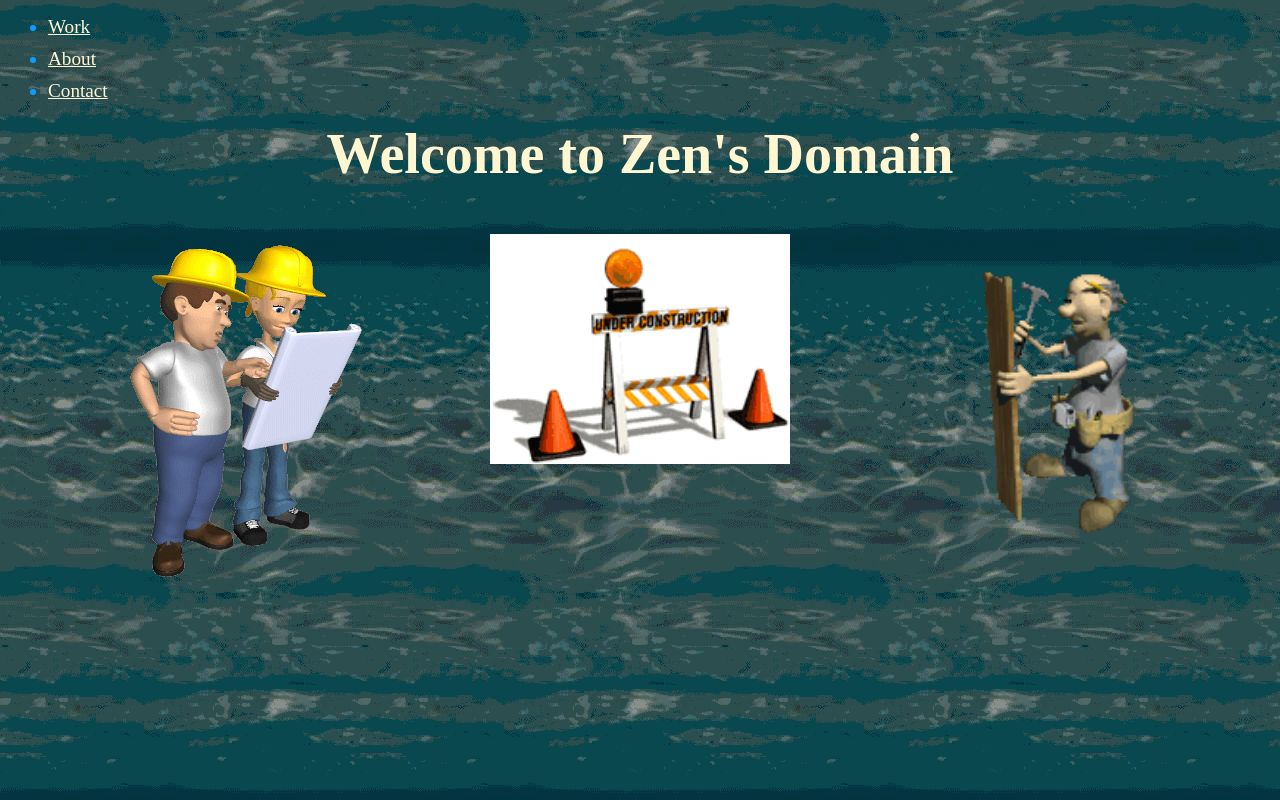
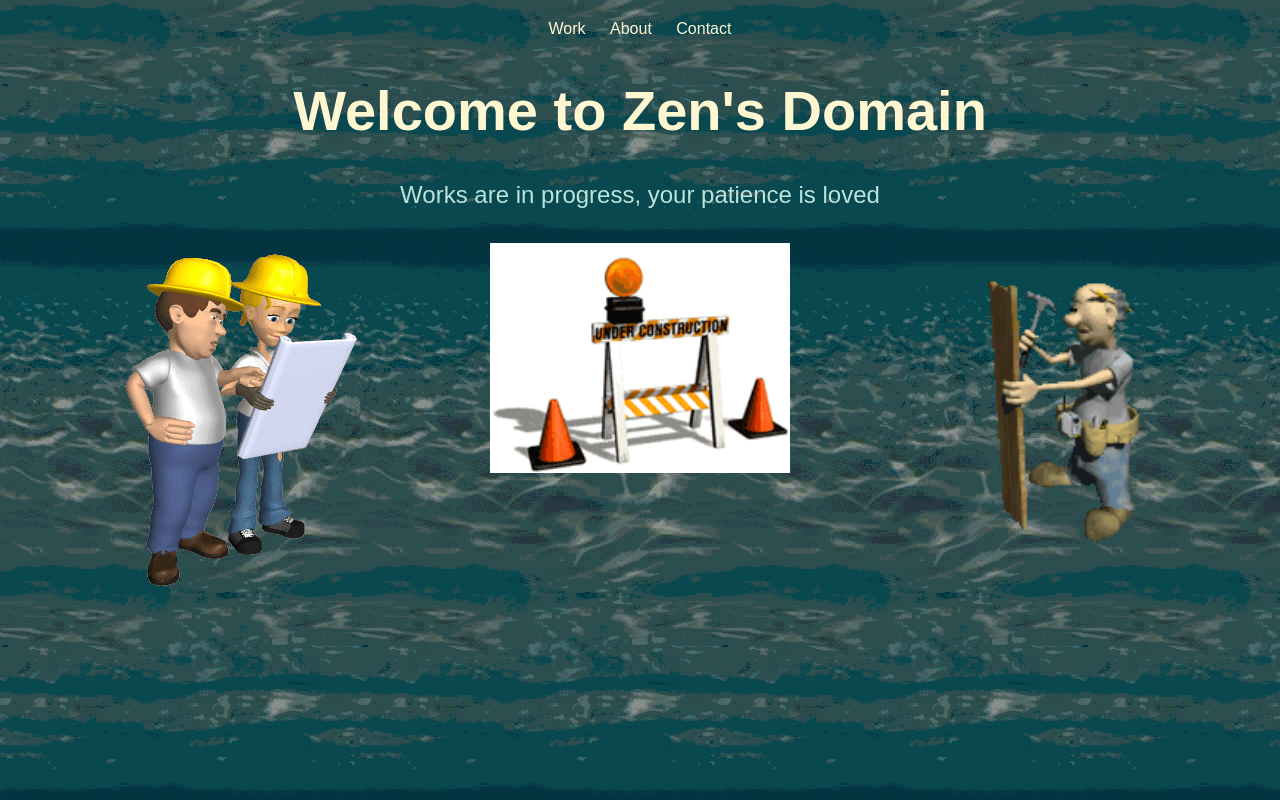
Before and after one commit to zenswebdev/zensdomain, a plain HTML site: page home.html in a window 1280 px wide. Drawn offline with Linux system fonts and the light colour scheme.

Commit message:
Add files via upload

```diff
--- /dev/null
+++ b/css/css/global/cursor.css
@@ -0,0 +1,6 @@
+body{
+     cursor: url(/zensdomain/cursor/GLOVES\ CURSOR1.cur), auto;
+}
+a:hover{
+  cursor: url(/zensdomain/cursor/GLOVES\ CURSOR2.cur), auto;
+}
--- a/css/css/home.css
+++ b/css/css/home.css
@@ -1,36 +1,78 @@
-h1{
+body {
+    background-image: url('../../images/deepsea1.gif');
+    background-repeat: repeat;
+    margin: 0;
+    padding: 0;
+    font-family: sans-serif;
+    text-align: center;
+}
+
+/* Header and Navigation */
+header.main {
+    display: flex;
+    flex-direction: column;
+    align-items: center;
+    padding: 20px;
+}
+
+nav a {
+    font-size: 1em;
+    color: #fff7d2;
+    margin: 0 10px;
+    text-decoration: none;
+}
+
+/* Headings and Paragraphs */
+h1 {
     font-size: 3.5em;
     color: #fff7d2;
-    text-align: center;
     margin-top: 20px;
 }
-li{
+
+p {
+    font-size: 1.5em;
+    color: #bce4dd;
+    margin-top: 10px;
+}
+
+li {
     font-size: 1.2em;
     color: #0c9eff;
     margin-top: 10px;
 }
-a{
-    font-size: 1em;
-    color: #fff7d2;
-    text-align: center;
-    margin-top: 10px;
-}
-p{
-    font-size: 1.5em;
-    color: #bce4dd;
-    text-align: center;
-    margin-top: 10px;
-}
+
+/* Grid Layout */
 .grid {
-  display: grid;
-  grid-template-columns: repeat(3, 1fr); /* 3 columns of equal width */
-  gap: 10px; /* space between items */
-  padding: 10px;
+    display: grid;
+    grid-template-columns: repeat(3, 1fr);
+    gap: 10px;
+    padding: 10px;
 }
 
 .box {
-  color: white;
-  padding: auto;
-  text-align: center;
-  font-size: 1.5em;
+    color: white;
+    text-align: center;
+    font-size: 1.5em;
 }
+
+/* Image Classes to Replace Inline Styles */
+.img-auto {
+    display: block;
+    margin: 0 auto;
+    width: auto;
+    height: auto;
+}
+
+.img-fixed-width {
+    display: block;
+    margin: 0 auto;
+    width: 300px;
+    height: auto;
+}
+
+.img-fixed-height {
+    display: block;
+    margin: 0 auto;
+    width: auto;
+    height: 300px;
+}
--- a/home.html
+++ b/home.html
@@ -1,22 +1,33 @@
 <!DOCTYPE html>
-<html>
+<html lang="en">
 <head>
     <meta charset="UTF-8" />
-    <title>home</title>
+    <title>Home</title>
     <link rel="stylesheet" href="css/css/home.css">
+    <link rel="stylesheet" href="css/css/global/cursor.css">
 </head>
-<body background="images/deepsea1.gif">
-        <nav class="nav">
-        <ul>
-            <li><a href="./works">Work</a></li>
-            <li><a href="./about">About</a></li>
-            <li><a href="./contact">Contact</a></li>
-        </ul>
-    </nav>
+<body>
+    <header class="main">
+        <nav>
+            <a href="./works">Work</a>
+            <a href="./about">About</a>
+            <a href="./contact">Contact</a>
+        </nav>
+    </header>
+
     <h1>Welcome to Zen's Domain</h1>
+    <p>Works are in progress, your patience is loved</p>
+
     <div class="grid">
-    <div class="box"><img src="images/construction2.gif" alt="Under Construction" style="display: block; margin: 0 auto; width: auto; height: auto;"></div>
-    <div class="box"><img src="images/construction1.gif" alt="Under Construction" style="display: block; margin: 0 auto; width: 300px; height: auto;"></div>
-    <div class="box"><img src="images/construction3.gif" alt="Under Construction" style="display: block; margin: 0 auto; width: auto; height: 300px;"></div>
+        <div class="box">
+            <img src="images/construction2.gif" alt="Under Construction" class="img-auto">
+        </div>
+        <div class="box">
+            <img src="images/construction1.gif" alt="Under Construction" class="img-fixed-width">
+        </div>
+        <div class="box">
+            <img src="images/construction3.gif" alt="Under Construction" class="img-fixed-height">
+        </div>
+    </div>
 </body>
 </html>
```
Also changed, not shown: about.html (+1 -0 lines), contact.html (+1 -0 lines), index.html (+1 -0 lines), works.html (+1 -0 lines), css/css/about.css (line endings or trailing spaces), css/css/contact.css (line endings or trailing spaces), css/css/index.css (line endings or trailing spaces), css/css/work.css (line endings or trailing spaces), cursor/readme.txt (added), 5 other files.
